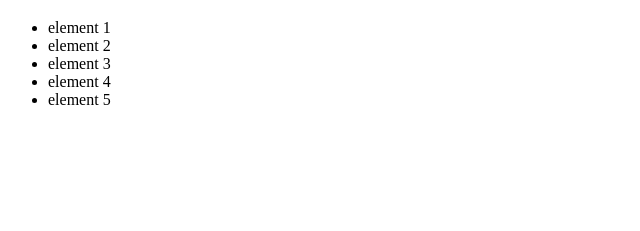
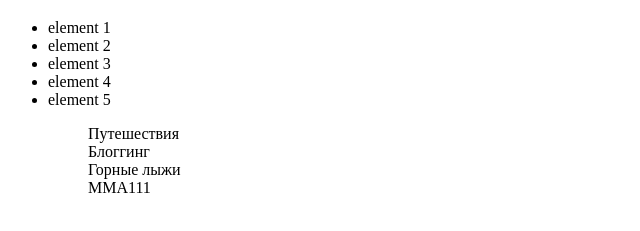
Before and after one commit to sovenok2609/git-course, a plain HTML site: page page.html in a window 1280 px wide. Shown: the part 61-292 px from the top of the page, without its empty margins (0-640 px from the left). Drawn offline with Linux system fonts and the light colour scheme.

Commit message:
page.html

```diff
--- a/page.html
+++ b/page.html
@@ -14,5 +14,13 @@
         <li>element 4</li>
         <li>element 5</li>
     </ul>
+
+    <ul>
+        <ol>Путешествия</ol>
+        <ol>Блоггинг</ol>
+        <ol>Горные лыжи</ol>
+        <ol>ММА111</ol>
+    </ul>
+
 </body>
 </html>
```
